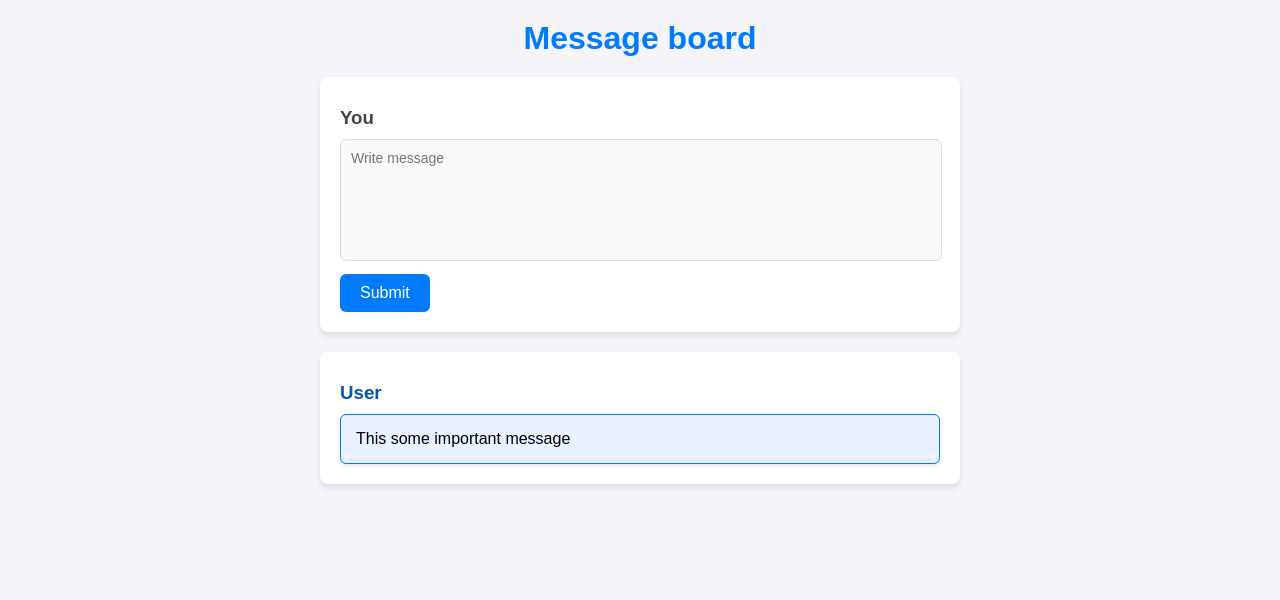
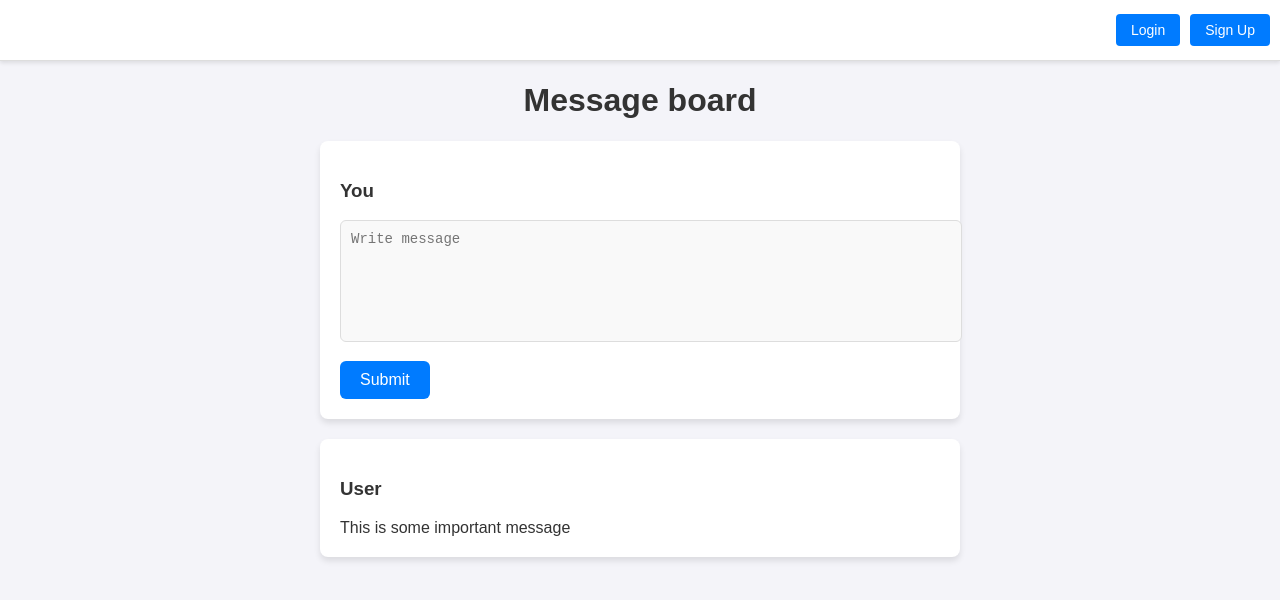
Before and after one commit to RenatDW/messageWall, a plain HTML site: page web/index.html in a window 1280 px wide. Drawn offline with Linux system fonts and the light colour scheme; no server answers.

Commit message:
Refactor buttonHandeler.js and Add Log in and Sign Up buttons

```diff
--- a/web/buttonHandler.js
+++ b/web/buttonHandler.js
@@ -8,13 +8,9 @@ socket.onmessage = function(event) {
     message.textContent = `Server: ${event.data}`;
     messageBoard.appendChild(message);
 };
-ç
-document.addEventListener('DOMContentLoaded', () => {
-    const messageInput = document.getElementById('messageInput');
-    const submitButton = document.getElementById('runScript');
+
+function addPost(){
     const messageBoard = document.querySelector('.message-board');
-
-    submitButton.addEventListener('click', () =>{
     const messageText = messageInput.value.trim();
         if (messageText === "") {
             alert("Message cannot be empty!");
@@ -51,18 +47,39 @@ document.addEventListener('DOMContentLoaded', () => {
             .catch(error => {
                 alert('Error: ' + error.message);
             });
-    });
+}
 
+
+function loadPosts() {
+    const messageBoard = document.querySelector('.message-board');
     fetch('/api/posts')
         .then(response => response.json())
         .then(data => {
             const postsContainer = document.getElementById('posts');
             data.forEach(post => {
                 const postDiv = document.createElement('div');
-            postDiv.classList.add('message')
+                postDiv.classList.add('message');
                 postDiv.innerHTML = `<strong>You:</strong> ${post.Text}`;
                 messageBoard.appendChild(postDiv);
             });
         })
         .catch(error => console.error('Error fetching posts:', error));
+}
+
+function login(){
+
+}
+
+function signup(){
+
+}
+
+
+document.addEventListener('DOMContentLoaded', () => {
+
+    document.getElementById('runScript').addEventListener('click' ,addPost);
+
+    document.getElementById('signupButton').addEventListener('click', login);
+    document.getElementById('loginButton').addEventListener('click', signup);
+    loadPosts();
 });
--- a/web/index.html
+++ b/web/index.html
@@ -8,16 +8,21 @@
     <title>Document</title>
 </head>
 <body>
+    <header>
+        <div class="auth-buttons">
+            <button id="loginButton">Login</button>
+            <button id="signupButton">Sign Up</button>
+        </div>
+    </header>
     <h1>Message board</h1>
-    <div class="container" >
+    <div class="container">
         <h3>You</h3>
         <span><textarea id="messageInput" placeholder="Write message"></textarea></span>
         <button id="runScript">Submit</button>
     </div>
     <div class="container message-board">
         <h3>User</h3>
-        <span>This some important message</span>
+        <span>This is some important message</span>
     </div>
-
 </body>
 </html>
--- a/web/styles.css
+++ b/web/styles.css
@@ -5,42 +5,63 @@ body {
     padding: 0;
     background-color: #f4f4f9;
     color: #333;
+    text-align: center; /* Center content horizontally */
 }
 
-/* Заголовок страницы */
-h1 {
-    text-align: center;
-    margin: 20px 0;
-    color: #007BFF; /* Синий акцентный цвет */
+/* Header Styles */
+header {
+    display: flex;
+    justify-content: flex-end; /* Push buttons to the right */
+    align-items: center; /* Vertically align buttons */
+    padding: 0px 10px 0px 0px;
+    background-color: #fff;
+    border-bottom: 1px solid #ddd;
+    box-shadow: 0 2px 4px rgba(0, 0, 0, 0.1);
+    height: 60px; /* Fixed height for consistent layout */
 }
 
-/* Общий контейнер */
-div {
+/* Align login and sign up buttons */
+header .auth-buttons {
+    display: flex;
+    gap: 10px; /* Space between buttons */
+}
+
+header .auth-buttons button {
+    padding: 8px 15px;
+    font-size: 14px;
+    background-color: #007BFF;
+    color: white;
+    border: none;
+    border-radius: 4px;
+    cursor: pointer;
+    transition: background-color 0.3s;
+}
+
+header .auth-buttons button:hover {
+    background-color: #0056b3;
+}
+
+/* Контейнер */
+.container {
     margin: 20px auto;
     max-width: 600px;
     padding: 20px;
     background: #fff;
     border-radius: 8px;
     box-shadow: 0 4px 6px rgba(0, 0, 0, 0.1);
+    text-align: left;
 }
 
-/* Подзаголовки */
-h3 {
-    margin: 10px 0;
-    color: #444;
-}
-
-/* Текстовая область */
+/* Поле ввода */
 textarea {
-    width: calc(100% - 20px);
+    width: 100%;
     height: 100px;
     padding: 10px;
-    margin-bottom: 10px;
+    margin-bottom: 15px;
     border: 1px solid #ddd;
     border-radius: 6px;
+    font-size: 14px;
     resize: none;
-    font-size: 14px;
-    font-family: Arial, sans-serif;
     background-color: #f9f9f9;
     transition: border-color 0.3s;
 }
@@ -52,7 +73,6 @@ textarea:focus {
 
 /* Кнопка отправки */
 button {
-    display: inline-block;
     padding: 10px 20px;
     font-size: 16px;
     color: #fff;
@@ -67,28 +87,19 @@ button:hover {
     background-color: #0056b3;
 }
 
-/* Сообщения */
-span {
-    display: block;
-    margin-top: 10px;
-    font-size: 14px;
-    color: #333;
+/* Доска сообщений */
+.message-board {
+    margin-top: 20px;
 }
 
-/* Стиль сообщения на доске */
-div:nth-child(3) span {
-    font-style: normal;
+.message-board .message {
     font-size: 16px;
     color: #000;
     padding: 15px;
+    margin: 10px 0;
     background: #e7f1ff; /* Нежно-синий фон */
     border: 1px solid #007BFF; /* Синий акцентный цвет */
     border-radius: 6px;
+    word-wrap: break-word;
     box-shadow: 0 2px 4px rgba(0, 0, 0, 0.1);
-    word-wrap: break-word;
 }
-
-/* Дополнительный стиль для сообщения от другого пользователя */
-div:nth-child(3) h3 {
-    color: #0056b3; /* Темно-синий для акцента */
-}
```
Lines whose indentation alone changed are shown as unchanged.
